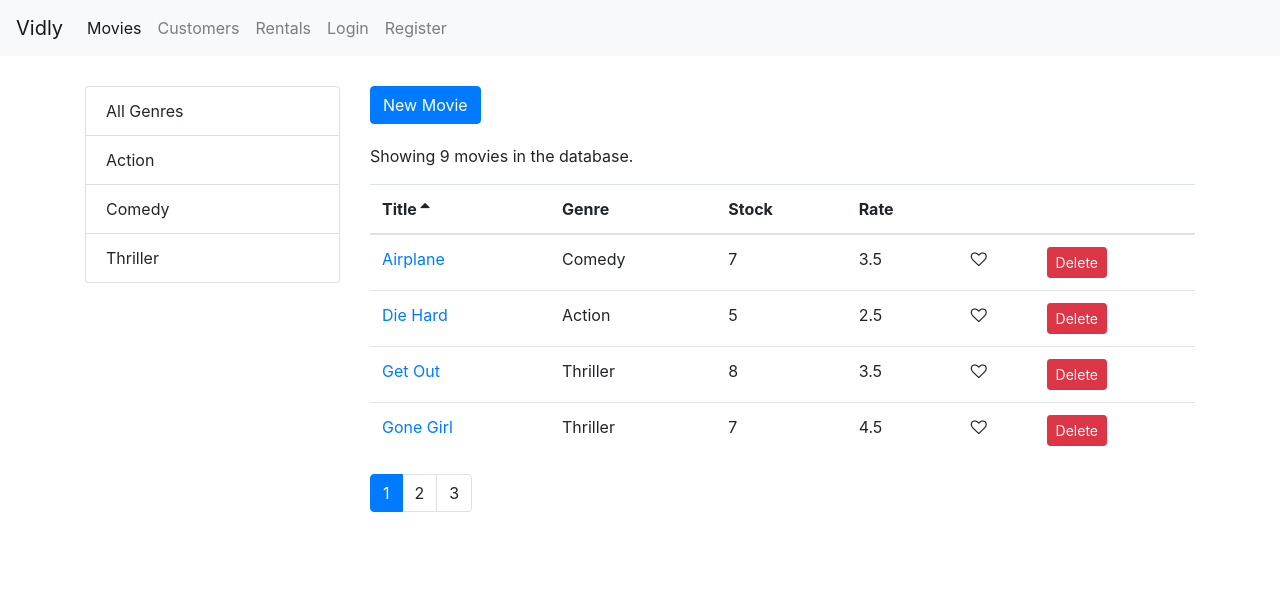
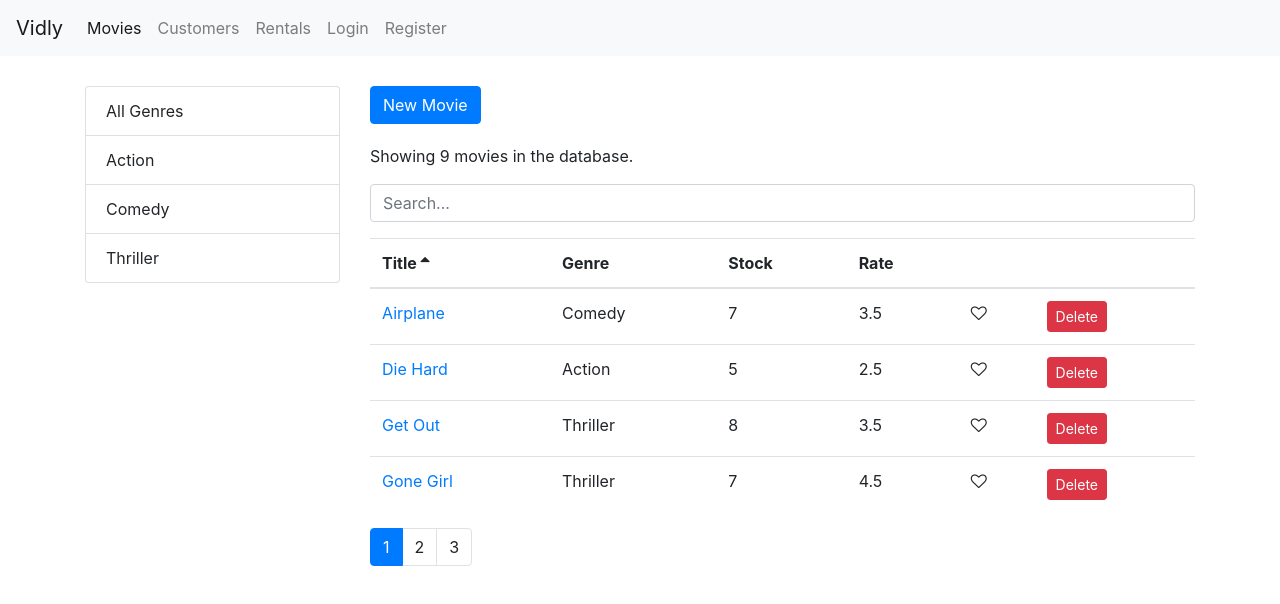
Before and after one commit to madani6/cwm-vidly-forms, a React (Create React App) app: page /movies in a window 1280 px wide. Shown: the top 604 px of the page. Built offline with nearby package versions, Linux system fonts and the light colour scheme.

Commit message:
code review part 2 add search

```diff
--- a/src/components/movies.jsx
+++ b/src/components/movies.jsx
@@ -1,12 +1,13 @@
 import React, { Component } from "react";
-import { Link } from "react-router-dom";
 import MoviesTable from "./moviesTable";
 import ListGroup from "./common/listGroup";
 import Pagination from "./common/pagination";
 import { getMovies } from "../services/fakeMovieService";
 import { getGenres } from "../services/fakeGenreService";
 import { paginate } from "../utils/paginate";
+import { Link } from "react-router-dom";
 import _ from "lodash";
+import SearchBox from "./searchBox";
 
 class Movies extends Component {
   state = {
@@ -14,6 +15,8 @@
     genres: [],
     currentPage: 1,
     pageSize: 4,
+    searchQuery: "",
+    selectedGenre: null,
     sortColumn: { path: "title", order: "asc" }
   };
 
@@ -27,7 +30,6 @@
     const movies = this.state.movies.filter(m => m._id !== movie._id);
     this.setState({ movies });
   };
-
   handleLike = movie => {
     const movies = [...this.state.movies];
     const index = movies.indexOf(movie);
@@ -41,7 +43,10 @@
   };
 
   handleGenreSelect = genre => {
-    this.setState({ selectedGenre: genre, currentPage: 1 });
+    this.setState({ selectedGenre: genre, searchQuery: "", currentPage: 1 });
+  };
+  handleSearch = query => {
+    this.setState({ searchQuery: query, selectedGenre: null, currentPage: 1 });
   };
 
   handleSort = sortColumn => {
@@ -54,13 +59,17 @@
       currentPage,
       sortColumn,
       selectedGenre,
+      searchQuery,
       movies: allMovies
     } = this.state;
 
-    const filtered =
-      selectedGenre && selectedGenre._id
-        ? allMovies.filter(m => m.genre._id === selectedGenre._id)
-        : allMovies;
+    let filtered = allMovies;
+    if (searchQuery)
+      filtered = allMovies.filter(m =>
+        m.title.toLowerCase().startsWith(searchQuery.toLowerCase())
+      );
+    else if (selectedGenre && selectedGenre._id)
+      filtered = allMovies.filter(m => m.genre._id === selectedGenre._id);
 
     const sorted = _.orderBy(filtered, [sortColumn.path], [sortColumn.order]);
 
@@ -95,6 +104,8 @@
             New Movie
           </Link>
           <p>Showing {totalCount} movies in the database.</p>
+          <SearchBox value={this.searchQuery} onChange={this.handleSearch} />
+
           <MoviesTable
             movies={movies}
             sortColumn={sortColumn}
--- /dev/null
+++ b/src/components/searchBox.jsx
@@ -0,0 +1,16 @@
+import React from "react";
+
+const SearchBox = ({ value, onChange }) => {
+  return (
+    <input
+      type="text"
+      name="query"
+      className="form-control my-3"
+      placeholder="Search..."
+      value={value}
+      onChange={e => onChange(e.currentTarget.value)}
+    />
+  );
+};
+
+export default SearchBox;
```
